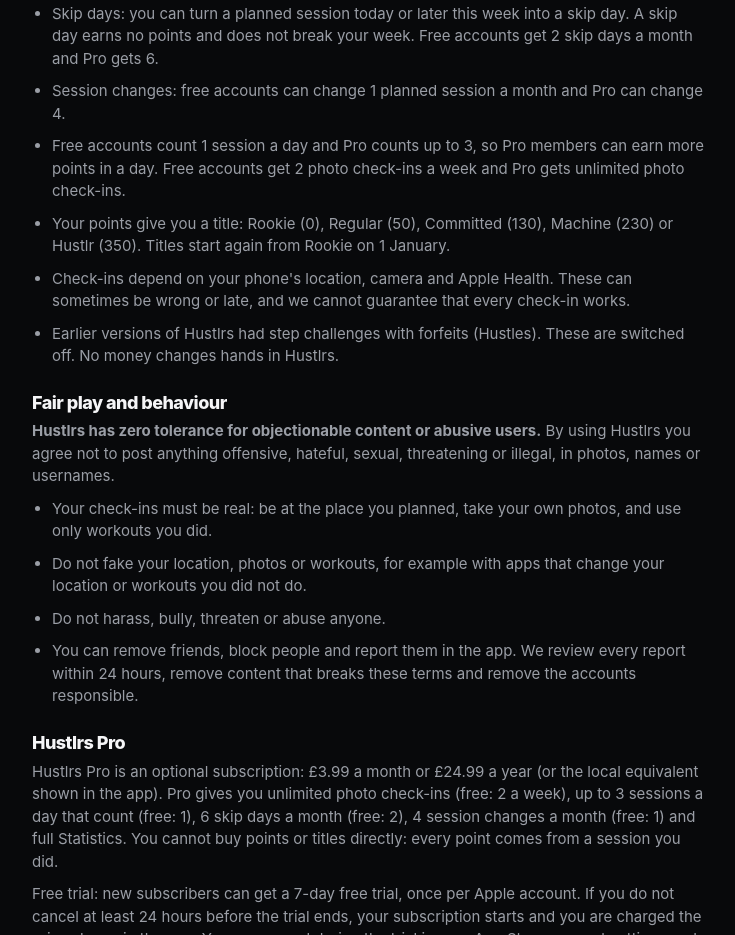
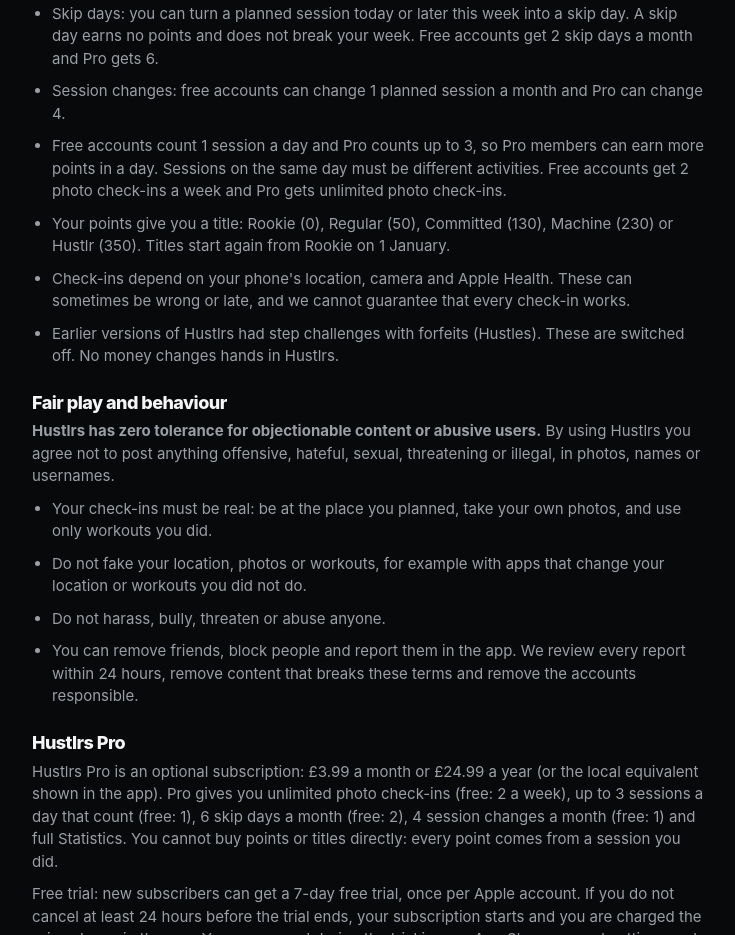
Before and after one commit to sampson123-coder/hustlrs-site, a plain HTML site: page terms.html in a window 1280 px wide. Shown: the part 958-1893 px from the top of the page, without its empty margins (272-1007 px from the left). Drawn offline with Linux system fonts and the light colour scheme.

Commit message:
Terms: same-day sessions must be different activities
Co-Authored-By: Claude Opus 5.5 <noreply@anthropic.com>

```diff
--- a/terms.html
+++ b/terms.html
@@ -41,7 +41,7 @@
         <li>Full-week bonus: if you plan 2 or more sessions in a week and complete all of them, you earn 2 extra points. Skip days do not stop the bonus.</li>
         <li>Skip days: you can turn a planned session today or later this week into a skip day. A skip day earns no points and does not break your week. Free accounts get 2 skip days a month and Pro gets 6.</li>
         <li>Session changes: free accounts can change 1 planned session a month and Pro can change 4.</li>
-        <li>Free accounts count 1 session a day and Pro counts up to 3, so Pro members can earn more points in a day. Free accounts get 2 photo check-ins a week and Pro gets unlimited photo check-ins.</li>
+        <li>Free accounts count 1 session a day and Pro counts up to 3, so Pro members can earn more points in a day. Sessions on the same day must be different activities. Free accounts get 2 photo check-ins a week and Pro gets unlimited photo check-ins.</li>
         <li>Your points give you a title: Rookie (0), Regular (50), Committed (130), Machine (230) or Hustlr (350). Titles start again from Rookie on 1 January.</li>
         <li>Check-ins depend on your phone's location, camera and Apple Health. These can sometimes be wrong or late, and we cannot guarantee that every check-in works.</li>
         <li>Earlier versions of Hustlrs had step challenges with forfeits (Hustles). These are switched off. No money changes hands in Hustlrs.</li>
```
